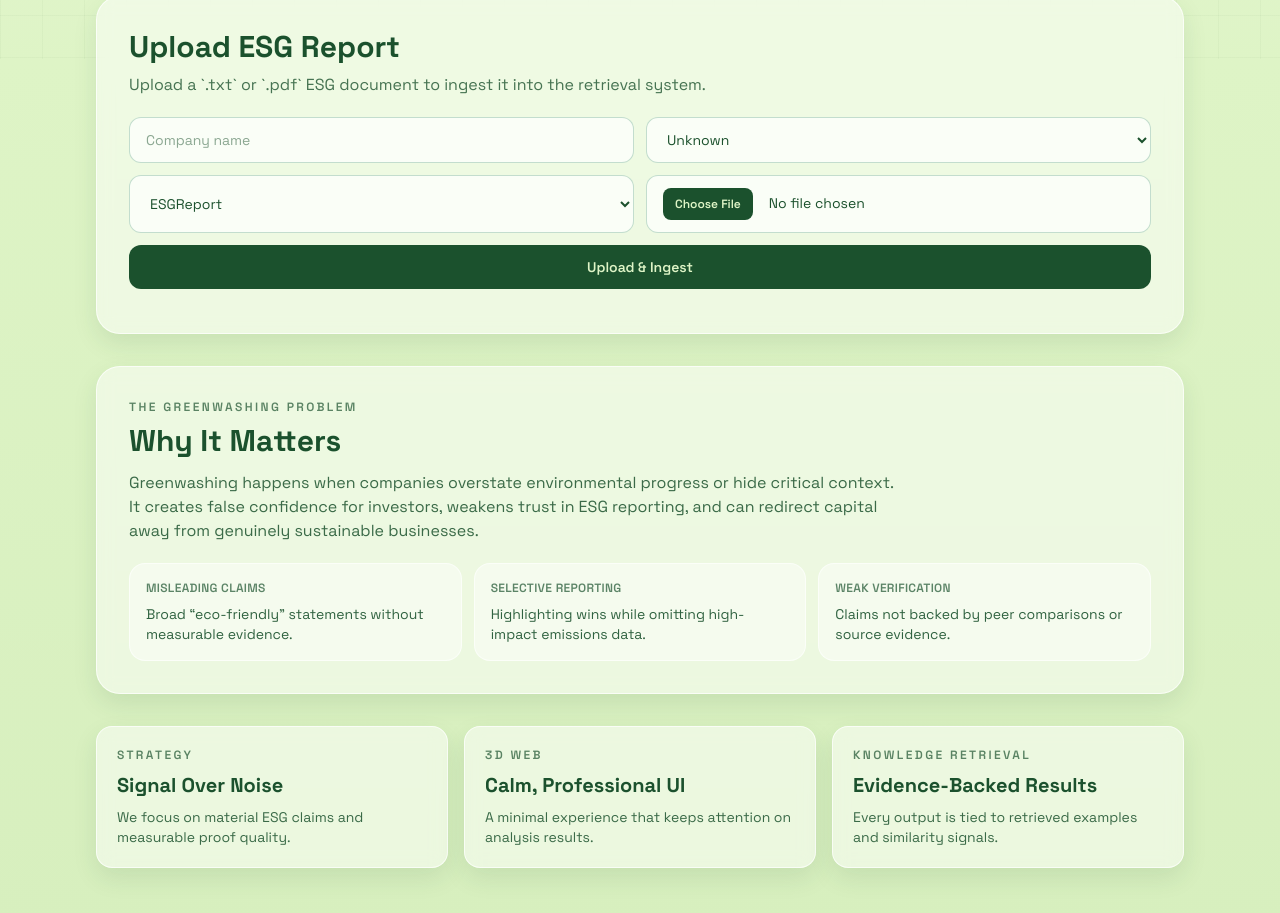
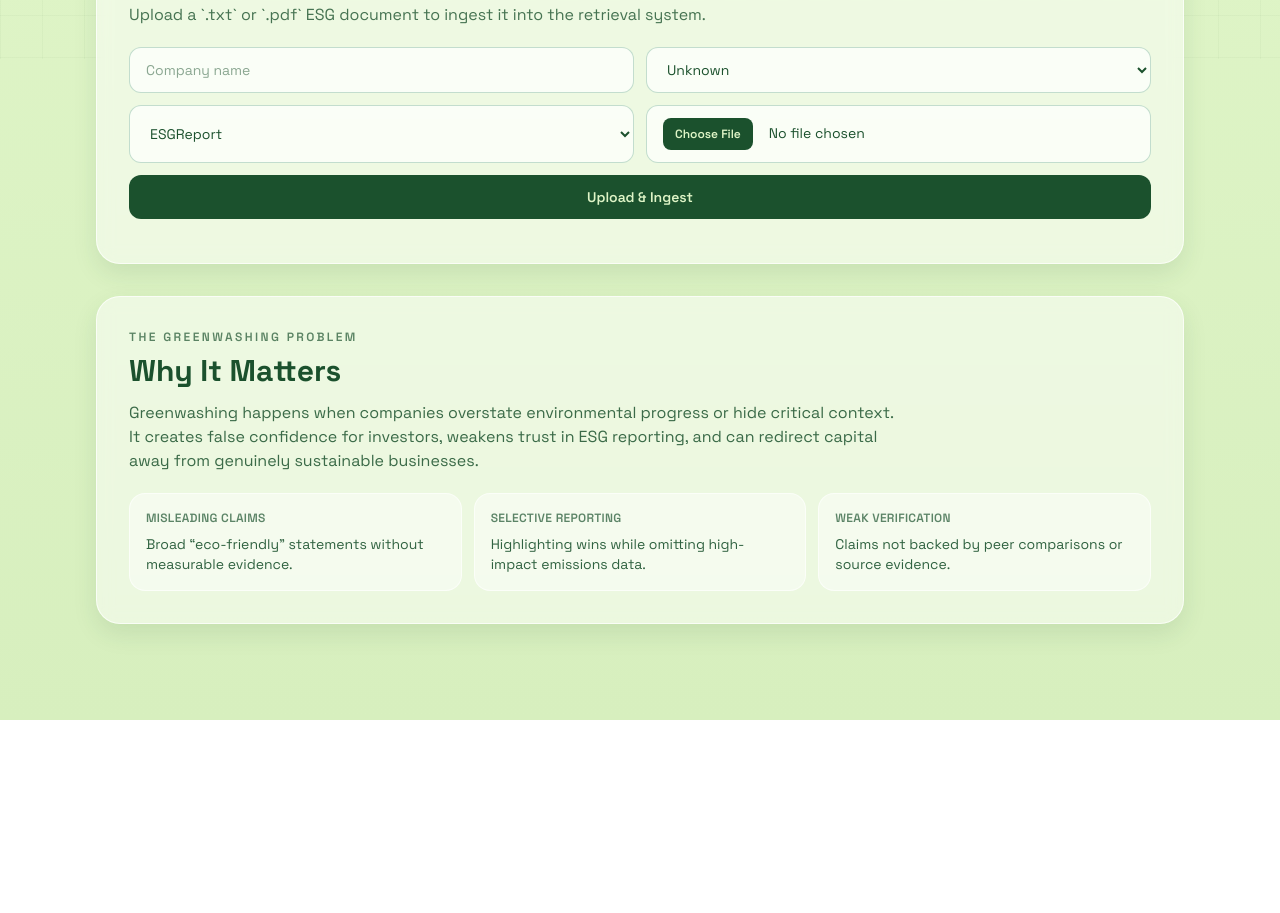
Before and after one commit to hiderrick/greenwashing-detection, a plain HTML site: page frontend/index.html in a window 1280 px wide. Shown: the part 741-1654 px from the top of the page. After the commit the page ends 1461 px from the top, so only its background shows below. Drawn offline with nearby package versions, Linux system fonts and the light colour scheme.

Commit message:
deleted useless stuff

```diff
--- a/frontend/index.html
+++ b/frontend/index.html
@@ -131,7 +131,7 @@
               <p class="mt-5 max-w-2xl text-sm leading-relaxed text-evergreen/85 sm:text-base">
                 Companies make sustainability claims. We verify them. Our platform analyzes disclosures, audits, and independent sources to generate transparent greenwashing risk scores with explainable context.
               </p>
-              <a href="#analyze" class="mt-6 inline-flex items-center rounded-full border border-jade/25 bg-white/55 px-6 py-3 text-sm font-semibold text-evergreen transition hover:bg-white/75">Run A Company Check</a>
+
             </div>
           </section>
 
@@ -264,23 +264,7 @@
           </div>
         </section>
 
-        <section class="grid gap-4 sm:grid-cols-2 lg:grid-cols-3">
-          <article class="glass rounded-2xl p-5">
-            <p class="text-xs font-semibold uppercase tracking-[0.2em] text-evergreen/70">Strategy</p>
-            <h3 class="mt-2 text-xl font-bold text-evergreen">Signal Over Noise</h3>
-            <p class="mt-2 text-sm text-evergreen/85">We focus on material ESG claims and measurable proof quality.</p>
-          </article>
-          <article class="glass rounded-2xl p-5">
-            <p class="text-xs font-semibold uppercase tracking-[0.2em] text-evergreen/70">3D Web</p>
-            <h3 class="mt-2 text-xl font-bold text-evergreen">Calm, Professional UI</h3>
-            <p class="mt-2 text-sm text-evergreen/85">A minimal experience that keeps attention on analysis results.</p>
-          </article>
-          <article class="glass rounded-2xl p-5 sm:col-span-2 lg:col-span-1">
-            <p class="text-xs font-semibold uppercase tracking-[0.2em] text-evergreen/70">Knowledge Retrieval</p>
-            <h3 class="mt-2 text-xl font-bold text-evergreen">Evidence-Backed Results</h3>
-            <p class="mt-2 text-sm text-evergreen/85">Every output is tied to retrieved examples and similarity signals.</p>
-          </article>
-        </section>
+
       </div>
     </div>
 
```
